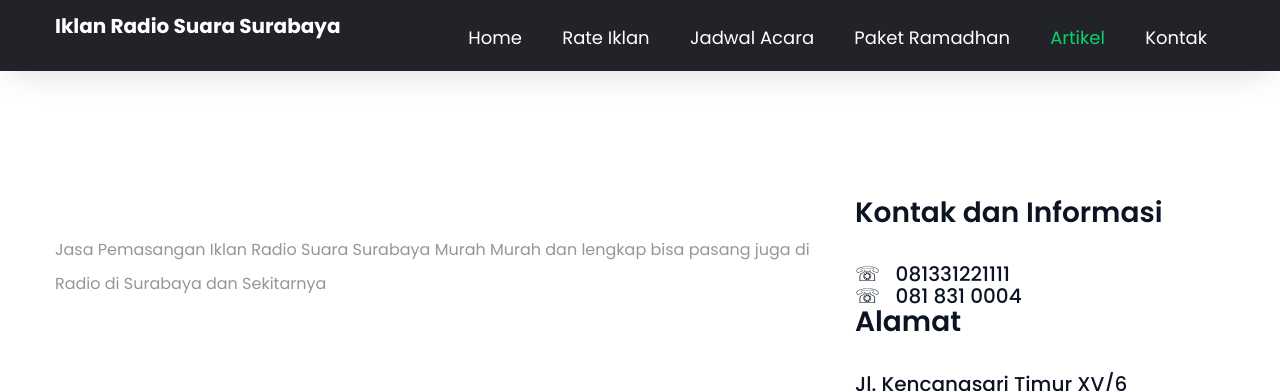
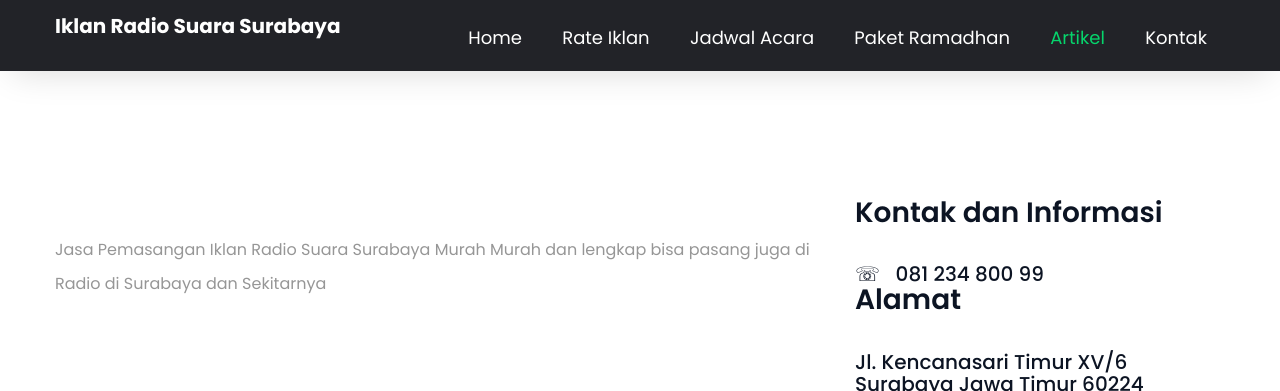
Before and after one commit to brehehe/iklanradioss, a Jekyll site: the page built from _posts/2018-04-06-hello-world.md, in a window 1280 px wide and 900 px high, scrolled down 517 px, cut to the strip 0-391 px from the top of the window. Built offline with Jekyll 4.4.1, drawn with Linux system fonts in a browser that asks for light colours.

Commit message:
no message

```diff
--- a/_includes/parts/sidebar.html
+++ b/_includes/parts/sidebar.html
@@ -1,8 +1,8 @@
 <div class="col-md-4 col-sm-6 col-xs-12 blog-sidebar">
 	<div class="sidebar-keyword">
 		<h3>Kontak dan Informasi</h3>
-		<h5>&#9743; &nbsp; 081331221111</h5>
-		<h5>&#9743; &nbsp; 081 831 0004</h5>
+		<h5>&#9743; &nbsp; 081 234 800 99</h5>
+		<!-- <h5>&#9743; &nbsp; 081 831 0004</h5> -->
 		<h3>Alamat</h3>
 		<h5>{{ site.info_alamat }}</h5>
 		{% if site.url == 'https://iklanradiosuarasurabaya.com' %}
```
